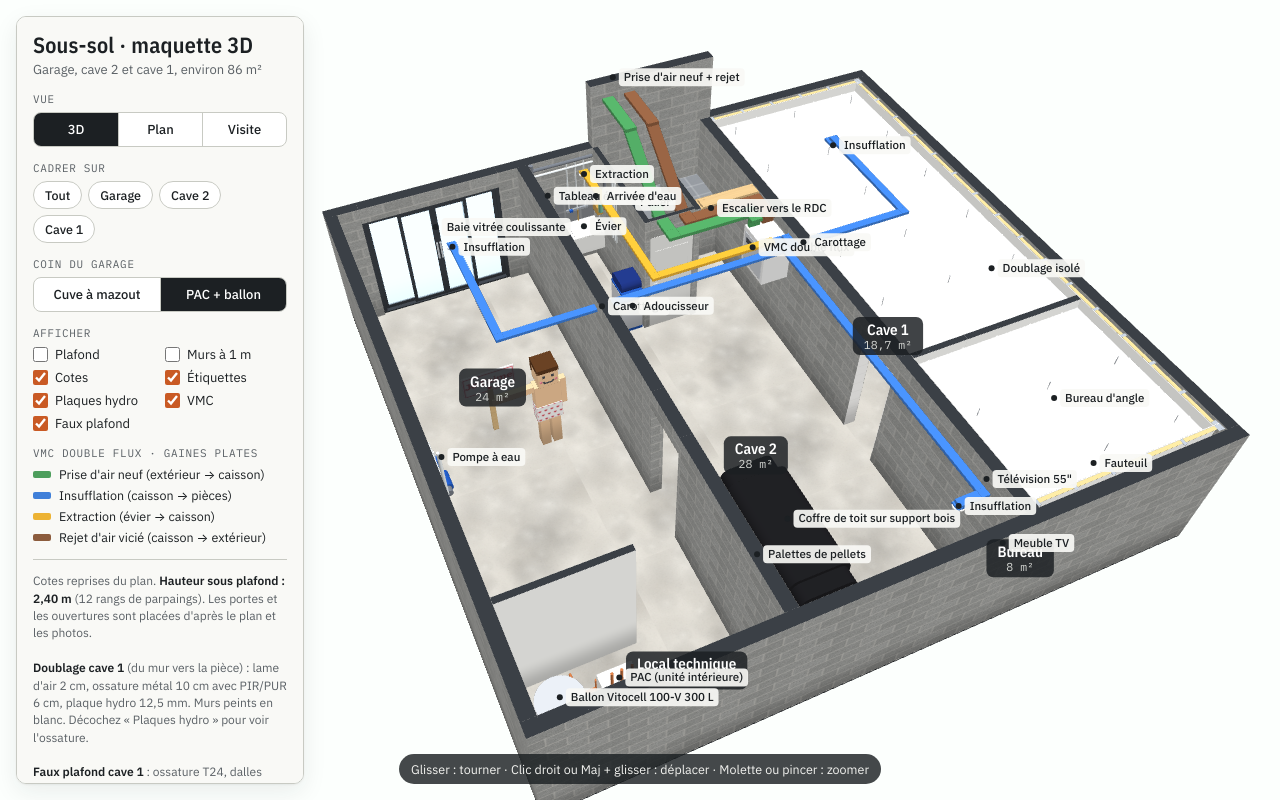
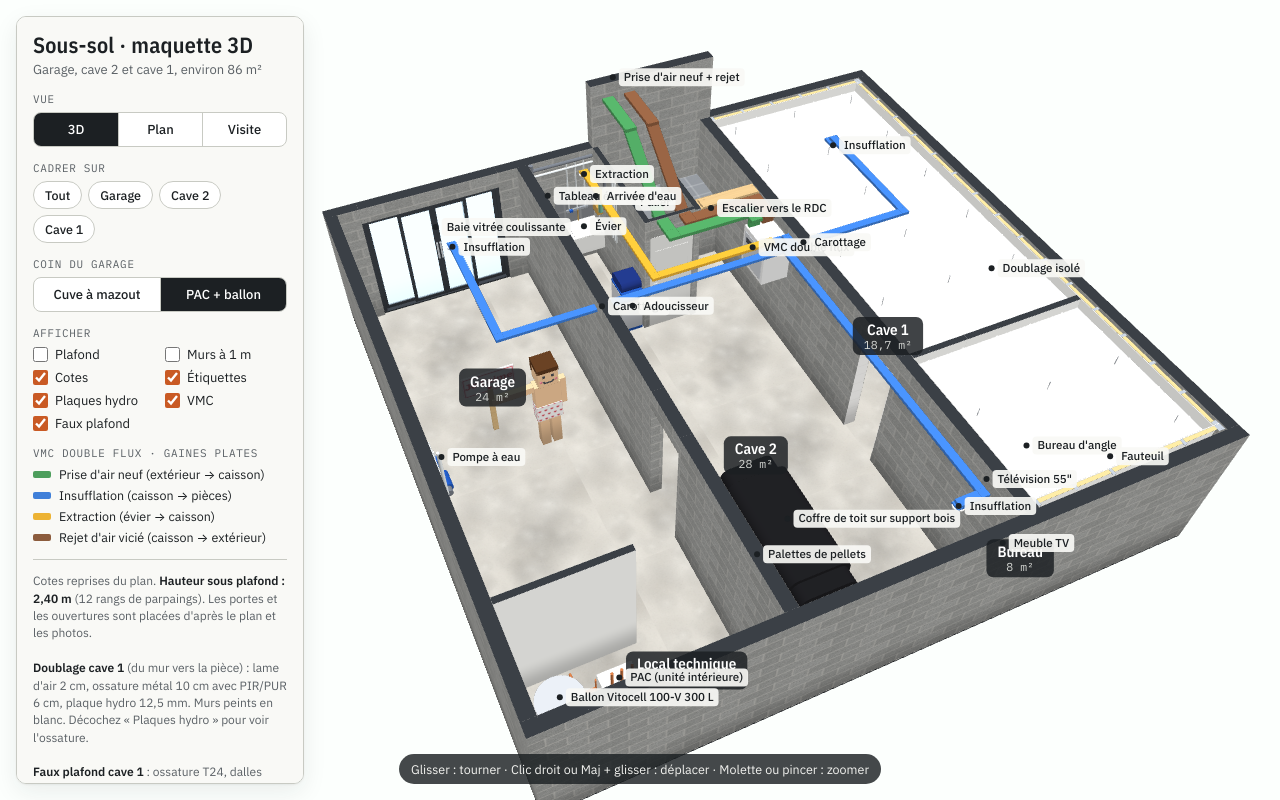
Before and after one commit to Liolux21/maquette-sous-sol, a plain HTML site: page index.html in a window 1280 px wide. Drawn offline with nearby package versions, Linux system fonts and the light colour scheme.

Commit message:
Bureau tourné de 90° et fauteuil contre le mur
Co-Authored-By: Claude Opus 5.5 <noreply@anthropic.com>
Claude-Session: https://claude.ai/code/session_015EM65dpUCPFcLZswiQJUkj

```diff
--- a/index.html
+++ b/index.html
@@ -317,8 +317,8 @@ const ITEM_LABELS = [
   { t:'Adoucisseur', p:[428,60,218], gauche:true },
   { t:'Pompe à eau', p:[16,170,490] },
   { t:'Cuve à mazout 1200 L', p:[95,178,880], si:'cuve' },
-  { t:'Bureau d\'angle', p:[945,80,700] },
-  { t:'Fauteuil', p:[903,96,836] },
+  { t:'Bureau d\'angle', p:[845,80,760] },
+  { t:'Fauteuil', p:[934,96,836] },
   { t:'Télévision 55"', p:[686,176,836] },
   { t:'Meuble TV', p:[718,58,880] },
   { t:'Coffre de toit sur support bois', p:[379,236,815] },
@@ -590,18 +590,19 @@ function rangementCave2(g){
 
 // Bureau dans la nouvelle pièce de la cave 1 (x 677 → 975,75, z 650 → 918,75 ; porte en haut à gauche)
 function bureau(g){
-  // bureau d'angle 160 × 140 cm, prof. 60, plateau chêne, piétement métal noir — angle cloison / mur de droite
+  // bureau d'angle 160 × 140 cm, prof. 60, plateau chêne, piétement métal noir :
+  // plateau principal le long de la cloison, retour vers la pièce côté porte (tourné de 90° vers la gauche)
   const yT = 74;
-  g.box(815,975.75,yT-2.5,yT,650,710,'chene');                      // retour le long de la cloison
-  g.box(915.75,975.75,yT-2.5,yT,710,790,'chene');                   // retour le long du mur de droite
-  for (const [x,z] of [[817,652],[817,703],[969,652],[918,783],[969,783]]) g.box(x,x+5,0,yT-2.5,z,z+5,'noir');
+  g.box(815,975.75,yT-2.5,yT,650,710,'chene');                      // plateau le long de la cloison
+  g.box(815,875,yT-2.5,yT,710,790,'chene');                         // retour vers l'intérieur de la pièce
+  for (const [x,z] of [[817,652],[969,652],[969,703],[817,783],[868,783]]) g.box(x,x+5,0,yT-2.5,z,z+5,'noir');
   g.box(817,969,yT-10,yT-2.5,652,655,'noir');                       // ceinture arrière
   // écran, clavier, souris
-  g.box(882,898,yT,yT+1,664,676,'noir'); g.box(888,892,yT+1,yT+14,668,672,'noir');
-  g.box(860,920,yT+12,yT+46,664,667,'noir'); g.box(862,918,yT+14,yT+44,667,667.4,'ecran');
-  g.box(868,912,yT,yT+1.5,686,700,'gris'); g.box(922,928,yT,yT+2,688,698,'gris');
-  // fauteuil de bureau, tourné vers l'écran
-  const cx=890, cz=752;
+  g.box(912,928,yT,yT+1,664,676,'noir'); g.box(918,922,yT+1,yT+14,668,672,'noir');
+  g.box(890,950,yT+12,yT+46,664,667,'noir'); g.box(892,948,yT+14,yT+44,667,667.4,'ecran');
+  g.box(898,942,yT,yT+1.5,686,700,'gris'); g.box(952,958,yT,yT+2,688,698,'gris');
+  // fauteuil de bureau, dans l'angle intérieur, tourné vers l'écran
+  const cx=920, cz=748;
   g.box(cx-28,cx+28,3,7,cz-2,cz+2,'noir'); g.box(cx-2,cx+2,3,7,cz-28,cz+28,'noir');   // piétement en croix
   for (const [dx,dz] of [[-27,0],[27,0],[0,-27],[0,27]]) g.cyl('y',[cx+dx,0,cz+dz],2.5,3,'gris',8);
   g.cyl('y',[cx,7,cz],3,37,'metal',10);
@@ -610,7 +611,7 @@ function bureau(g){
   g.box(cx-2,cx+2,48,58,cz+20,cz+26,'noir');
   for (const dx of [-27,23]) g.box(cx+dx,cx+dx+4,52,66,cz-14,cz+12,'noir');          // accoudoirs
   // fauteuil de salon cuir cognac, tourné vers la télévision
-  const fx0=862, fx1=945, fz0=795, fz1=878;
+  const fx0=892.75, fx1=975.75, fz0=795, fz1=878;                 // dos contre le mur de droite
   for (const [x,z] of [[fx0+4,fz0+4],[fx0+4,fz1-8],[fx1-8,fz0+4],[fx1-8,fz1-8]]) g.box(x,x+4,0,10,z,z+4,'bois');
   g.box(fx0,fx1,10,40,fz0,fz1,'cognac');                             // caisse
   g.box(fx0+2,fx1-20,40,49,fz0+15,fz1-15,'cognac');                 // coussin d'assise
```
